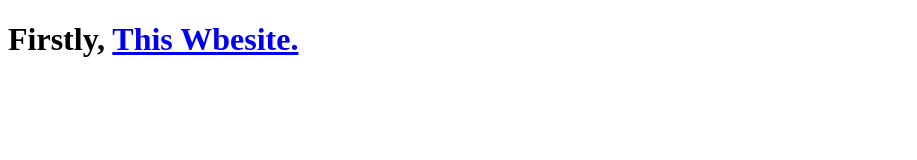
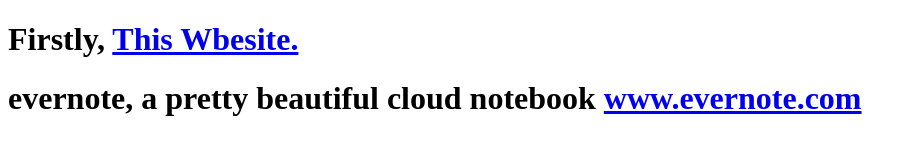
Before and after one commit to 92hackers/collections, a plain HTML site: page index.html in a window 1280 px wide. Shown: the whole page, without its empty margins (0-917 px from the left). Drawn offline with Linux system fonts and the light colour scheme.

Commit message:
add evernote.com to the list

```diff
--- a/index.html
+++ b/index.html
@@ -6,5 +6,6 @@
 </head>
 <body>
 	<h1>Firstly, <a href="/">This Wbesite.</a></h1>
+	<h1>evernote, a pretty beautiful cloud notebook <a href="https://www.evernote.com">www.evernote.com</a></h1>
 </body>
 </html>
```
Also changed, not shown: 1 other file.
